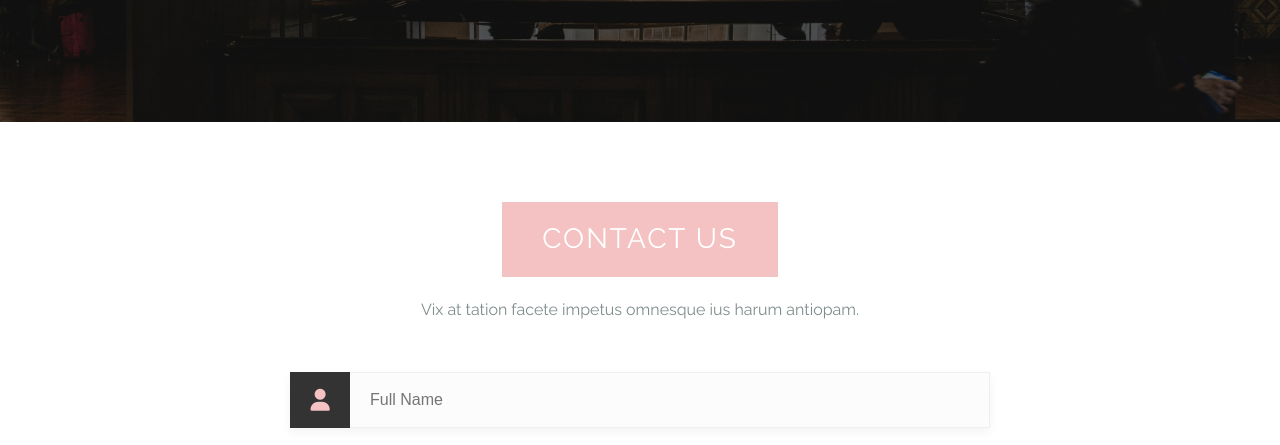
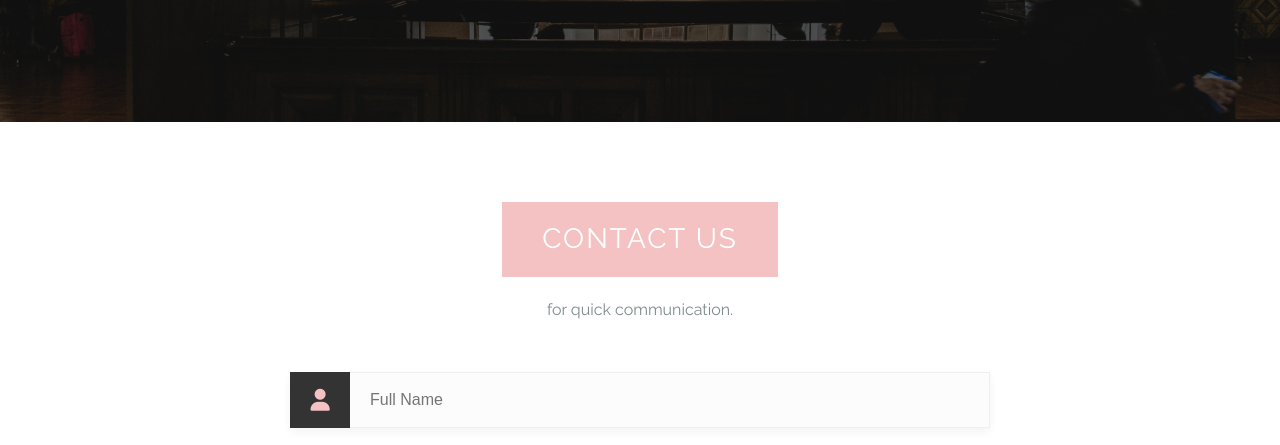
Before and after one commit to KevserAkben0/Japan-tour, a plain HTML site: page contact.html in a window 1280 px wide. Shown: the part 343-788 px from the top of the page. Drawn offline with Linux system fonts and the light colour scheme.

Commit message:
Update contact.html

```diff
--- a/contact.html
+++ b/contact.html
@@ -45,7 +45,7 @@
              <div class="contactTitleBox">
                  <h2>CONTACT US</h2>
              </div>
-             <p class="contactSubtitle">Vix at tation facete impetus omnesque ius harum antiopam.</p>
+             <p class="contactSubtitle">for quick communication.</p>
 
              <div class="formContainer">
                  <form action="#">
```
